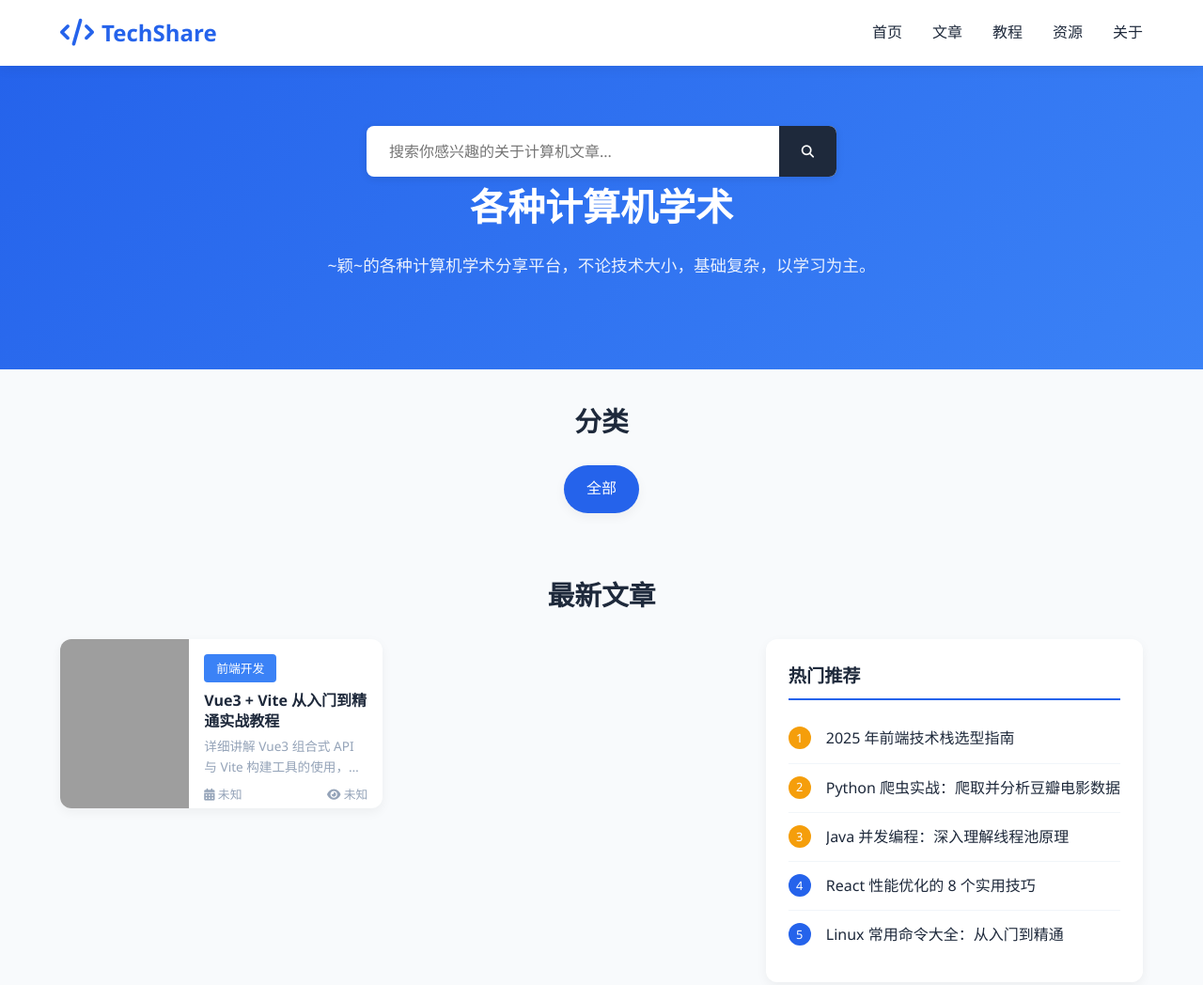
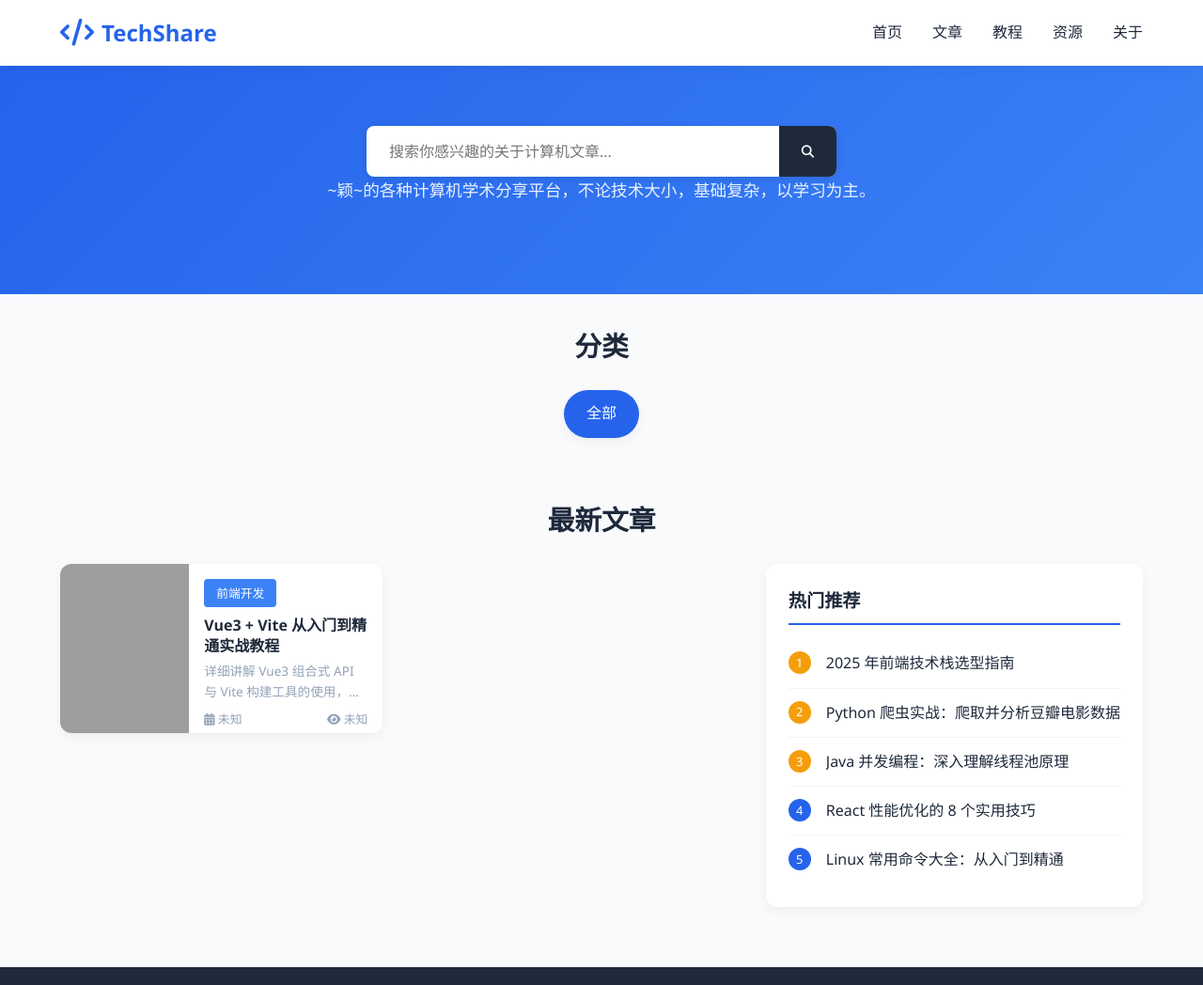
Before and after one commit to zwcx520/lcyjsj, a plain HTML site: page index.html in a window 1280 px wide. Shown: the top 1048 px of the page at 94% size. Drawn offline with Linux system fonts and the light colour scheme; grey boxes are pictures that could not be loaded.

Commit message:
Update index.html

```diff
--- a/index.html
+++ b/index.html
@@ -437,7 +437,7 @@
                 <button class="search-btn" id="searchBtn"><i class="fas fa-search"></i></button>
                 <i class="fas fa-times clear-btn" id="clearBtn"></i>
             </div>
-            <h1>各种计算机学术</h1>
+
             <p>~颖~的各种计算机学术分享平台，不论技术大小，基础复杂，以学习为主。</p>
         </div>
     </section>
```
